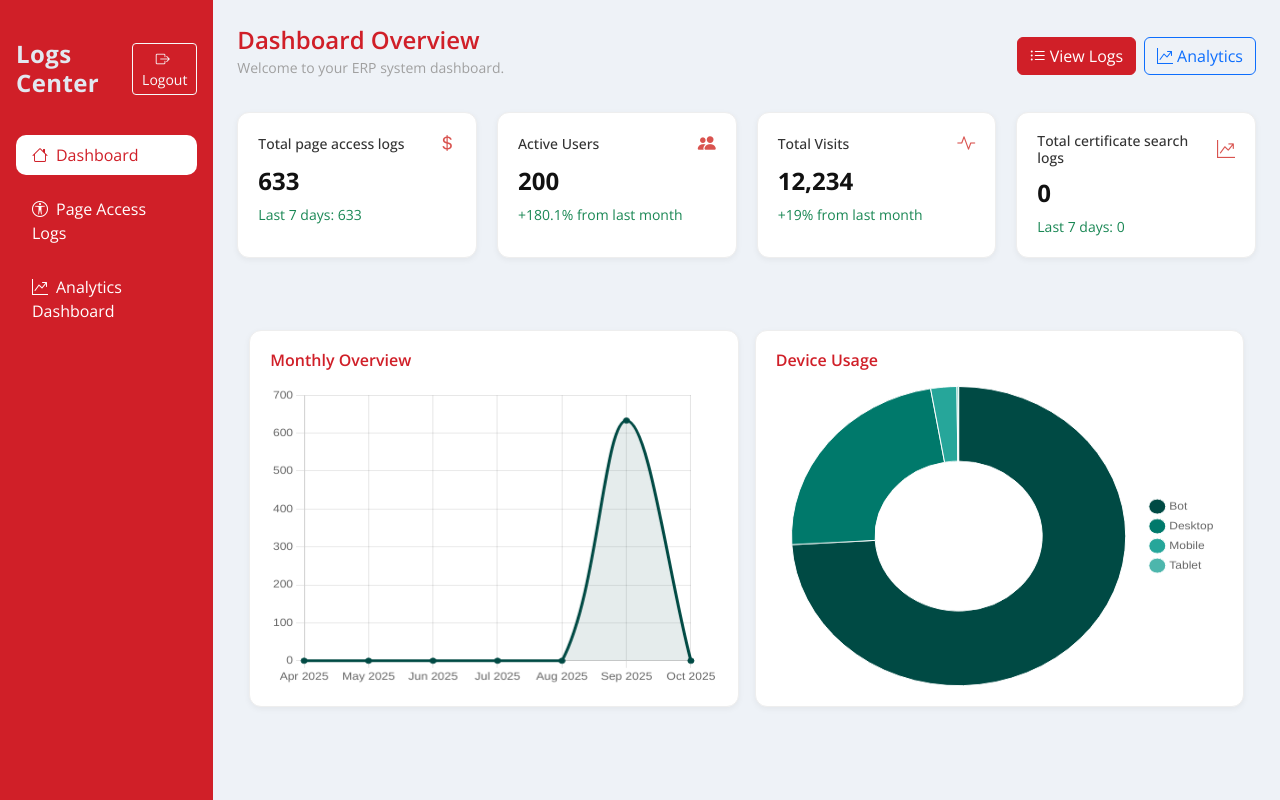
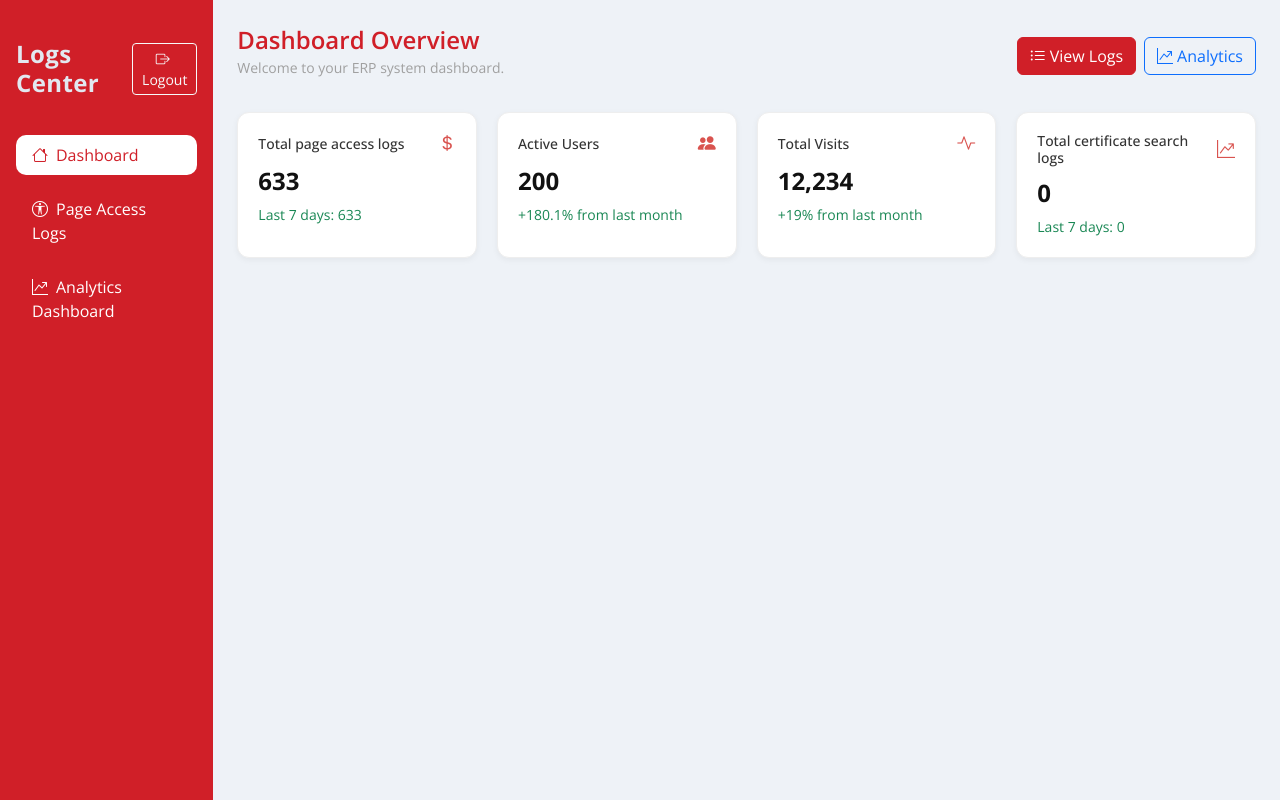
Before and after one commit to ddroy9090-ind/reliant_page_access, a PHP site: page / in a window 1280 px wide. Run offline with PHP 8.4, Linux system fonts and the light colour scheme; the visitor is signed in with stand-in values (Sample User, id 1); data comes from the database, SQL or seed files in the repository; data that the repository does not hold is empty.

Commit message:
style change chart2

```diff
--- a/assets/css/custom.css
+++ b/assets/css/custom.css
@@ -51,17 +51,3 @@
 .stat-card .growth {
     font-size: 14px;
 }
-
-.charts-section .chart-card {
-    background: #fff;
-    border-radius: 12px;
-    padding: 20px;
-    box-shadow: 0 2px 6px rgba(0, 0, 0, 0.05);
-    border: 1px solid #eee;
-}
-
-canvas {
-    width: 100% !important;
-    height: 300px !important;
-    /* ✅ ensure visible */
-}
--- a/includes/render.php
+++ b/includes/render.php
@@ -67,7 +67,6 @@
 function render_footer(bool $includePlotly = false): void
 {
   echo '<script src="https://cdn.jsdelivr.net/npm/bootstrap@5.3.2/dist/js/bootstrap.bundle.min.js"></script>';
-  echo '<script src="https://cdnjs.cloudflare.com/ajax/libs/Chart.js/4.5.0/chart.umd.min.js"></script>';
 
   if ($includePlotly) {
     echo "\n<script src=\"https://cdn.plot.ly/plotly-2.29.1.min.js\"></script>";
--- a/index.php
+++ b/index.php
@@ -151,118 +151,6 @@
       </div>
     </section>
 
-    <div class="container py-5">
-      <div class="row g-3 charts-section">
-        <div class="col-md-6">
-          <div class="chart-card">
-            <h5 class="fw-semibold mb-3">Monthly Overview</h5>
-            <canvas id="monthlyOverview"></canvas>
-          </div>
-        </div>
-        <div class="col-md-6">
-          <div class="chart-card">
-            <h5 class="fw-semibold mb-3">Device Usage</h5>
-            <canvas id="deviceUsage"></canvas>
-          </div>
-        </div>
-      </div>
-    </div>
-
-    <!-- Chart.js should load BEFORE our script -->
-    <script src="https://cdnjs.cloudflare.com/ajax/libs/Chart.js/4.5.0/chart.min.js"></script>
-    <script>
-      document.addEventListener('DOMContentLoaded', function () {
-        const monthlyLabels = <?= json_encode($monthlyLabels, JSON_HEX_TAG | JSON_HEX_APOS | JSON_HEX_QUOT | JSON_HEX_AMP) ?>;
-        const monthlyCounts = <?= json_encode($monthlyCounts, JSON_HEX_TAG | JSON_HEX_APOS | JSON_HEX_QUOT | JSON_HEX_AMP) ?>;
-        const deviceLabels  = <?= json_encode($deviceChartLabels, JSON_HEX_TAG | JSON_HEX_APOS | JSON_HEX_QUOT | JSON_HEX_AMP) ?>;
-        const deviceCounts  = <?= json_encode($deviceChartCounts, JSON_HEX_TAG | JSON_HEX_APOS | JSON_HEX_QUOT | JSON_HEX_AMP) ?>;
-
-        const monthlyCtx = document.getElementById('monthlyOverview');
-        if (monthlyCtx) {
-          new Chart(monthlyCtx, {
-            type: 'line',
-            data: {
-              labels: monthlyLabels,
-              datasets: [{
-                label: 'Monthly page views',
-                data: monthlyCounts,
-                borderColor: '#004a44',
-                backgroundColor: 'rgba(0, 74, 68, 0.1)',
-                tension: 0.35,
-                pointBackgroundColor: '#004a44',
-                pointBorderColor: '#004a44',
-                fill: true
-              }]
-            },
-            options: {
-              responsive: true,
-              maintainAspectRatio: false,
-              plugins: {
-                legend: {
-                  display: false
-                },
-                tooltip: {
-                  callbacks: {
-                    label(context) {
-                      const value = context.parsed.y ?? 0;
-                      return new Intl.NumberFormat().format(value) + ' visits';
-                    }
-                  }
-                }
-              },
-              scales: {
-                y: {
-                  beginAtZero: true,
-                  ticks: {
-                    callback(value) {
-                      return new Intl.NumberFormat().format(value);
-                    }
-                  }
-                }
-              }
-            }
-          });
-        }
-
-        const deviceCtx = document.getElementById('deviceUsage');
-        if (deviceCtx) {
-          const devicePalette = ['#004a44', '#00796b', '#26a69a', '#4db6ac', '#80cbc4'];
-          new Chart(deviceCtx, {
-            type: 'doughnut',
-            data: {
-              labels: deviceLabels,
-              datasets: [{
-                data: deviceCounts,
-                backgroundColor: devicePalette.slice(0, deviceLabels.length),
-                borderWidth: 1
-              }]
-            },
-            options: {
-              responsive: true,
-              maintainAspectRatio: false,
-              plugins: {
-                legend: {
-                  position: 'right',
-                  labels: {
-                    usePointStyle: true
-                  }
-                },
-                tooltip: {
-                  callbacks: {
-                    label(context) {
-                      const label = context.label || '';
-                      const value = context.parsed;
-                      return `${label}: ${new Intl.NumberFormat().format(value)} visits`;
-                    }
-                  }
-                }
-              }
-            }
-          });
-        }
-      });
-    </script>
-
   <?php endif; ?>
 </main>
 
```
